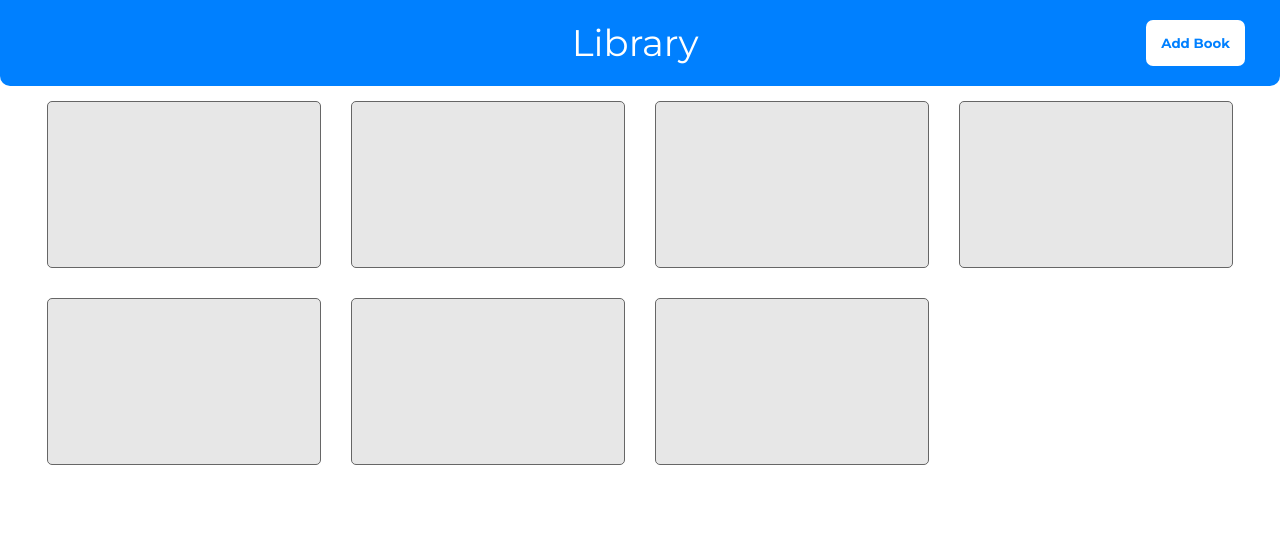
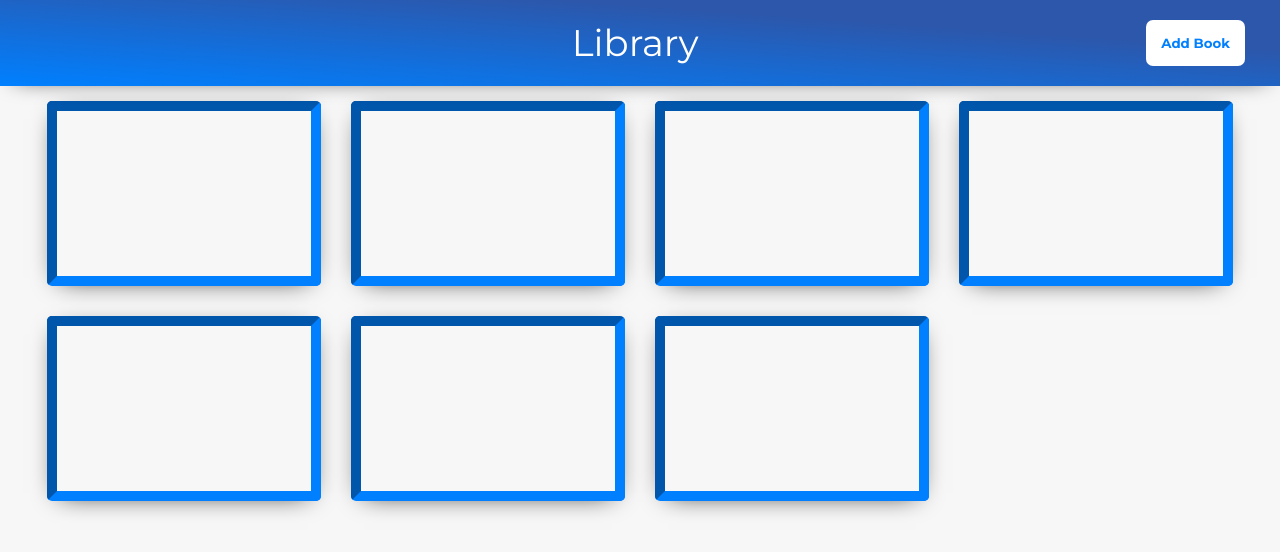
Before and after one commit to jacobrees/Library, a plain HTML site: page index.html in a window 1280 px wide. Drawn offline with Linux system fonts and the light colour scheme.

Commit message:
Complete css styling adjustment to nav and book container

```diff
--- a/styles.css
+++ b/styles.css
@@ -7,18 +7,20 @@
 }
 
 /* XL devices (default) */
+body {
+  background-color: rgb(247, 247, 247);
+}
 
 .logo-back {
   width: 100%;
   height: auto;
   padding: 20px 0 20px 0;
-  background-color: #0080ff;
+  background: linear-gradient(4deg, rgba(0, 128, 255, 1) 0%, rgba(44, 87, 171, 1) 71%, rgba(44, 87, 171, 1) 100%);
   display: flex;
   justify-content: space-between;
   position: fixed;
   top: 0;
-  border-bottom-left-radius: 10px;
-  border-bottom-right-radius: 10px;
+  box-shadow: 0 5px 25px -15px #000;
 }
 
 .empty {
@@ -43,11 +45,11 @@
 }
 
 .book-container {
-  border: #666 1px solid;
+  border: 10px inset #0080ff;
+  box-shadow: 0 5px 25px -13px #000;
   height: 165px;
   margin: 15px;
   border-radius: 5px;
-  background-color: rgb(231, 231, 231);
 }
 
 .library-container {
```
